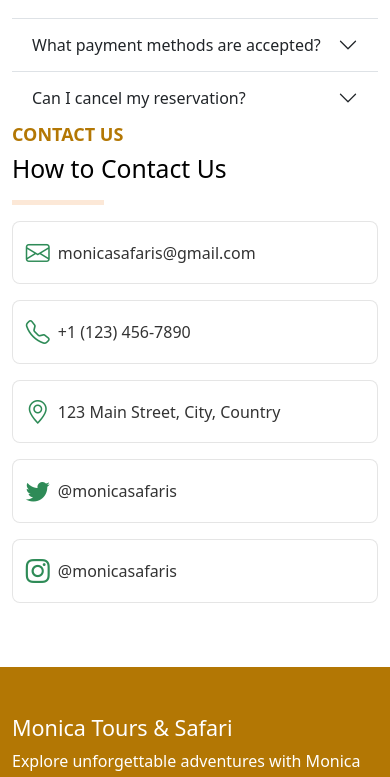
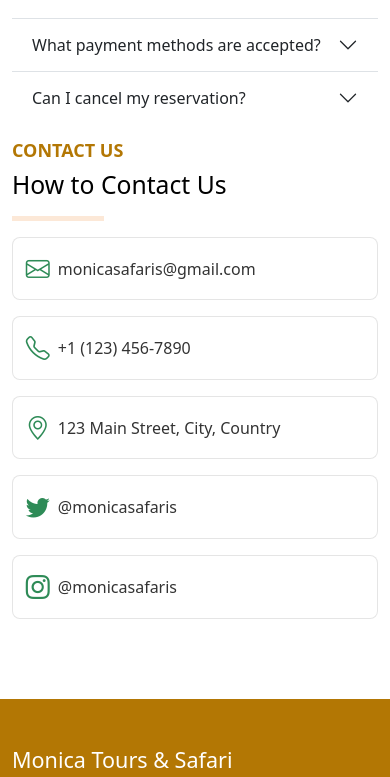
Before and after one commit to dalienst/monica, a Next.js app: page / in a window 390 px wide. Shown: the part 4222-4999 px from the top of the page. Built offline with nearby package versions, Linux system fonts and the light colour scheme.

Commit message:
add margin

```diff
--- a/components/landing/Contact.jsx
+++ b/components/landing/Contact.jsx
@@ -8,7 +8,7 @@ function Contact() {
     <section className="py-5 bg-white" id="contact">
       <div className="container">
         <div className="row">
-          <div className="col-md-6 col-sm-12">
+          <div className="col-md-6 col-sm-12 mb-3">
             <h5 className="fw-bold text-uppercase about-heading">FAQ</h5>
             <h2>Frequently Asked Questions</h2>
             <hr className="about-hr w-25 border-5" />
@@ -42,7 +42,7 @@ function Contact() {
             </div>
           </div>
 
-          <div className="col-md-6 col-sm-12">
+          <div className="col-md-6 col-sm-12 mb-3">
             <h5 className="fw-bold text-uppercase about-heading">Contact Us</h5>
             <h2>How to Contact Us</h2>
             <hr className="about-hr w-25 border-5" />
```
